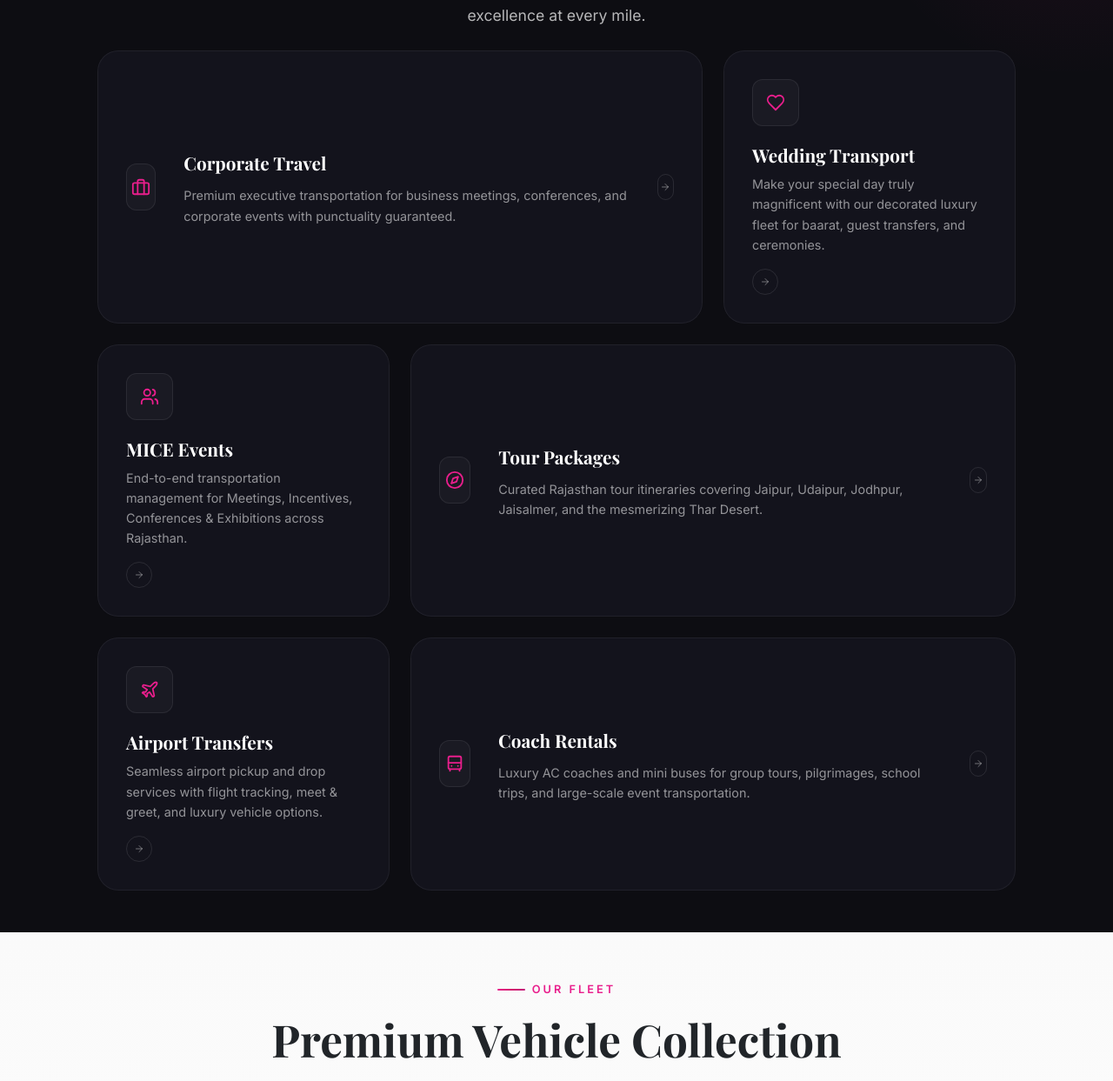
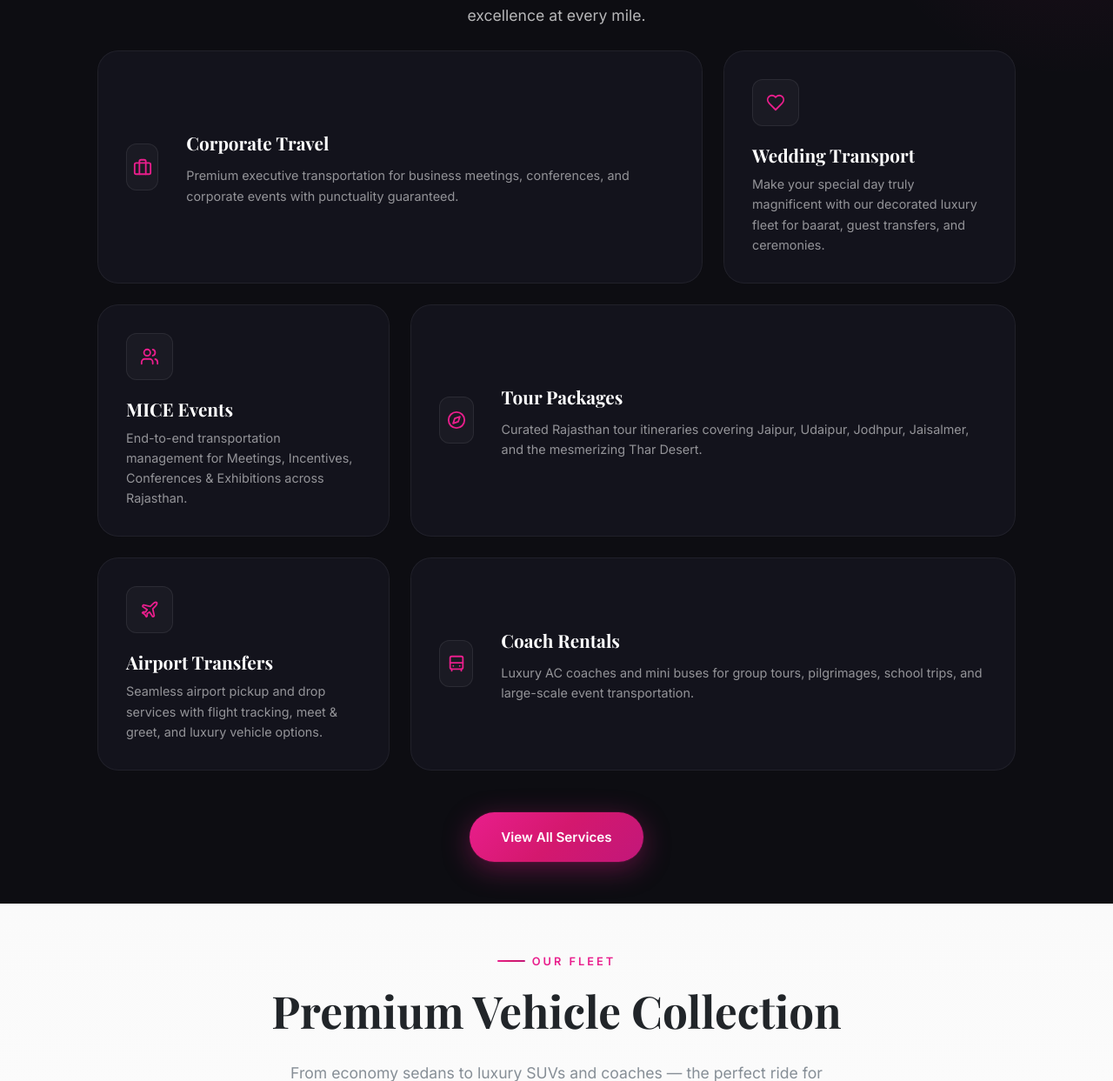
Before and after one commit to KartikSharma4448/Rajasthali-website, a Node server app: page / in a window 1280 px wide. Shown: the part 2211-3454 px from the top of the page at 87% size. Run offline with Node 20, Linux system fonts and the light colour scheme; some web fonts are replaced.

Commit message:
Remove service arrows, add All Services button, and remove subpage links from footer

```diff
--- a/public/css/style.css
+++ b/public/css/style.css
@@ -1214,35 +1214,6 @@ button { cursor: pointer; border: none; background: none; font-family: inherit;
   flex-grow: 1;
 }
 
-.service-arrow {
-  margin-top: var(--space-md);
-  align-self: flex-start;
-  width: 30px;
-  height: 30px;
-  border-radius: var(--radius-full);
-  border: 1.5px solid rgba(255, 255, 255, 0.1);
-  display: flex;
-  align-items: center;
-  justify-content: center;
-  color: rgba(255, 255, 255, 0.4);
-  transition: all var(--duration-normal) var(--ease-out);
-  position: relative;
-  z-index: 2;
-}
-
-.service-card:hover .service-arrow {
-  color: var(--white);
-  border-color: var(--brand-pink);
-  background: var(--brand-pink);
-  transform: translateX(4px);
-  box-shadow: var(--shadow-brand);
-}
-
-.service-arrow svg {
-  width: 12px;
-  height: 12px;
-}
-
 /* Service Bento Grid Styles */
 .service-card.wide {
   grid-column: span 2;
@@ -1262,11 +1233,6 @@ button { cursor: pointer; border: none; background: none; font-family: inherit;
 
 .service-card.wide .service-icon {
   margin-bottom: 0;
-}
-
-.service-card.wide .service-arrow {
-  margin-top: 0;
-  align-self: center;
 }
 
 /* ============================================
@@ -2484,7 +2450,6 @@ button { cursor: pointer; border: none; background: none; font-family: inherit;
     gap: 1rem !important;
   }
   .service-card.wide .service-icon { margin-bottom: 0.5rem !important; }
-  .service-card.wide .service-arrow { margin-top: 0.75rem !important; align-self: flex-start !important; }
 
   /* Fleet */
   .fleet-grid { grid-template-columns: 1fr; }
--- a/views/index.ejs
+++ b/views/index.ejs
@@ -399,9 +399,7 @@
             <h3>Corporate Travel</h3>
             <p>Premium executive transportation for business meetings, conferences, and corporate events with punctuality guaranteed.</p>
           </div>
-          <div class="service-arrow">
-            <svg xmlns="http://www.w3.org/2000/svg" viewBox="0 0 24 24" fill="none" stroke="currentColor" stroke-width="2" stroke-linecap="round" stroke-linejoin="round"><path d="M5 12h14"/><path d="m12 5 7 7-7 7"/></svg>
-          </div>
+
         </div>
 
         <div class="service-card reveal reveal-delay-1">
@@ -411,9 +409,7 @@
           </div>
           <h3>Wedding Transport</h3>
           <p>Make your special day truly magnificent with our decorated luxury fleet for baarat, guest transfers, and ceremonies.</p>
-          <div class="service-arrow">
-            <svg xmlns="http://www.w3.org/2000/svg" viewBox="0 0 24 24" fill="none" stroke="currentColor" stroke-width="2" stroke-linecap="round" stroke-linejoin="round"><path d="M5 12h14"/><path d="m12 5 7 7-7 7"/></svg>
-          </div>
+
         </div>
 
         <div class="service-card reveal reveal-delay-2">
@@ -423,9 +419,7 @@
           </div>
           <h3>MICE Events</h3>
           <p>End-to-end transportation management for Meetings, Incentives, Conferences & Exhibitions across Rajasthan.</p>
-          <div class="service-arrow">
-            <svg xmlns="http://www.w3.org/2000/svg" viewBox="0 0 24 24" fill="none" stroke="currentColor" stroke-width="2" stroke-linecap="round" stroke-linejoin="round"><path d="M5 12h14"/><path d="m12 5 7 7-7 7"/></svg>
-          </div>
+
         </div>
 
         <div class="service-card wide reveal reveal-delay-3">
@@ -437,9 +431,7 @@
             <h3>Tour Packages</h3>
             <p>Curated Rajasthan tour itineraries covering Jaipur, Udaipur, Jodhpur, Jaisalmer, and the mesmerizing Thar Desert.</p>
           </div>
-          <div class="service-arrow">
-            <svg xmlns="http://www.w3.org/2000/svg" viewBox="0 0 24 24" fill="none" stroke="currentColor" stroke-width="2" stroke-linecap="round" stroke-linejoin="round"><path d="M5 12h14"/><path d="m12 5 7 7-7 7"/></svg>
-          </div>
+
         </div>
 
         <div class="service-card reveal reveal-delay-4">
@@ -449,9 +441,7 @@
           </div>
           <h3>Airport Transfers</h3>
           <p>Seamless airport pickup and drop services with flight tracking, meet & greet, and luxury vehicle options.</p>
-          <div class="service-arrow">
-            <svg xmlns="http://www.w3.org/2000/svg" viewBox="0 0 24 24" fill="none" stroke="currentColor" stroke-width="2" stroke-linecap="round" stroke-linejoin="round"><path d="M5 12h14"/><path d="m12 5 7 7-7 7"/></svg>
-          </div>
+
         </div>
 
         <div class="service-card wide reveal reveal-delay-5">
@@ -463,10 +453,11 @@
             <h3>Coach Rentals</h3>
             <p>Luxury AC coaches and mini buses for group tours, pilgrimages, school trips, and large-scale event transportation.</p>
           </div>
-          <div class="service-arrow">
-            <svg xmlns="http://www.w3.org/2000/svg" viewBox="0 0 24 24" fill="none" stroke="currentColor" stroke-width="2" stroke-linecap="round" stroke-linejoin="round"><path d="M5 12h14"/><path d="m12 5 7 7-7 7"/></svg>
-          </div>
+
         </div>
+      </div>
+      <div class="text-center reveal" style="margin-top: var(--space-2xl);">
+        <a href="/services" class="btn btn-primary">View All Services</a>
       </div>
     </div>
   </section>
@@ -1106,13 +1097,7 @@
         <div class="footer-col">
           <h4>Our Services</h4>
           <ul>
-            <li><a href="/#services">Corporate Travel</a></li>
-            <li><a href="/#services">Wedding Transport</a></li>
-            <li><a href="/#services">MICE Events</a></li>
-            <li><a href="/#services">Tour Packages</a></li>
-            <li><a href="/#services">Airport Transfers</a></li>
-            <li><a href="/#services">Coach Rentals</a></li>
-            <li><a href="/#services" style="color: var(--brand-pink); font-weight: 600;">All Services →</a></li>
+            <li><a href="/services" style="color: var(--brand-pink); font-weight: 600;">All Services →</a></li>
           </ul>
         </div>
 
```
Also changed, not shown: views/partials/seo-footer.ejs (+1 -7 lines).
